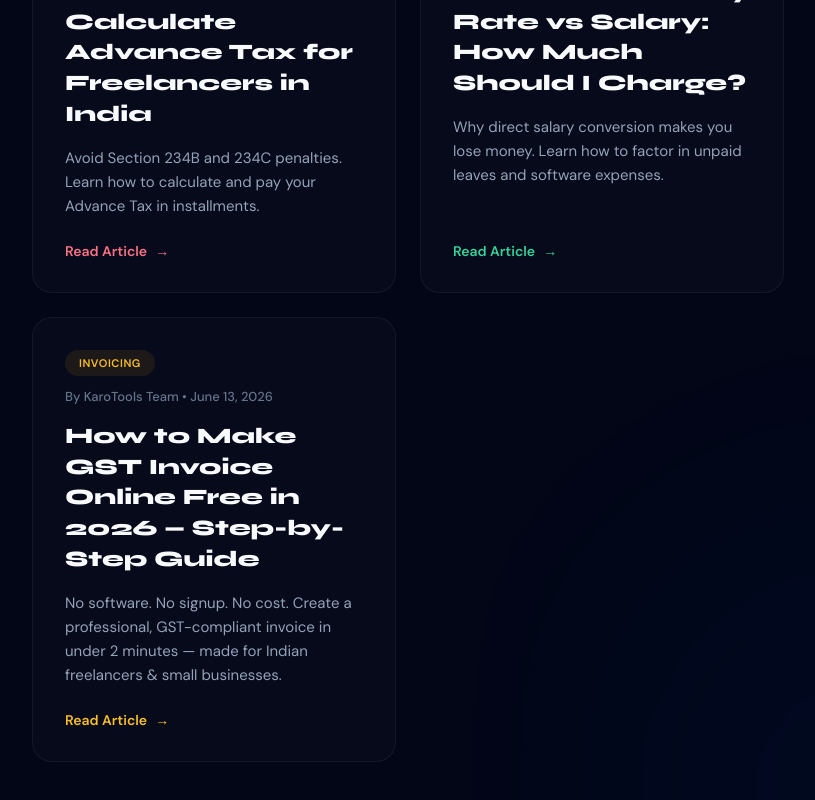
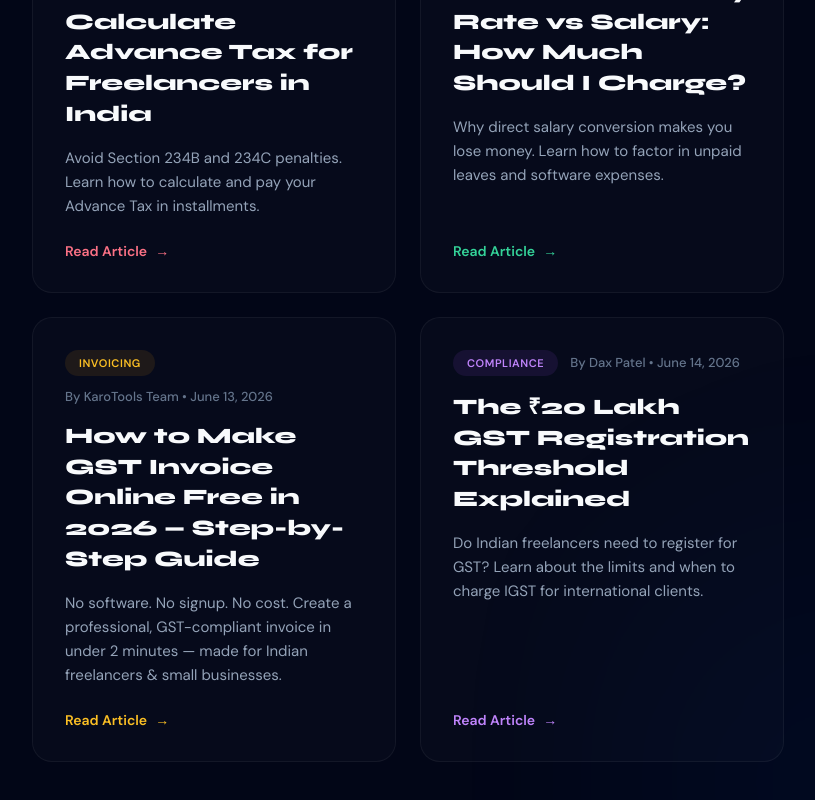
Before and after one commit to daxpatel109/karotools, a Next.js app: page /blog in a window 1280 px wide. Shown: the part 1116-1916 px from the top of the page, without its empty margins (232-1047 px from the left). Built offline with nearby package versions, Linux system fonts and the light colour scheme.

Commit message:
feat: publish GST threshold blog post

```diff
--- a/src/Blog.jsx
+++ b/src/Blog.jsx
@@ -142,6 +142,25 @@ export default function Blog() {
             </div>
           </Link>
 
+          {/* Post 6: GST Threshold Guide */}
+          <Link href="/blog/gst-registration-threshold" style={{ display: "flex", flexDirection: "column", textDecoration: "none", padding: "32px", background: "rgba(255,255,255,0.02)", borderRadius: "20px", border: "1px solid rgba(255,255,255,0.05)", transition: "all 0.3s", cursor: "pointer", height: "100%" }}
+            onMouseEnter={(e) => { e.currentTarget.style.background = "rgba(168,85,247,0.05)"; e.currentTarget.style.borderColor = "rgba(168,85,247,0.3)"; e.currentTarget.style.transform = "translateY(-4px)"; }}
+            onMouseLeave={(e) => { e.currentTarget.style.background = "rgba(255,255,255,0.02)"; e.currentTarget.style.borderColor = "rgba(255,255,255,0.05)"; e.currentTarget.style.transform = "none"; }}>
+            <div style={{ display: "flex", gap: "12px", marginBottom: "16px", alignItems: "center", flexWrap: "wrap" }}>
+              <span style={{ background: "rgba(168,85,247,0.1)", color: "#c084fc", padding: "6px 14px", borderRadius: "50px", fontSize: "11px", fontWeight: "700", letterSpacing: "0.05em" }}>COMPLIANCE</span>
+              <span style={{ color: "#64748b", fontSize: "13px", fontWeight: "500" }}>By Dax Patel • June 14, 2026</span>
+            </div>
+            <h2 style={{ fontSize: "22px", fontWeight: "800", fontFamily: "'Syne',sans-serif", color: "#f8fafc", marginBottom: "16px", lineHeight: "1.4" }}>
+              The ₹20 Lakh GST Registration Threshold Explained
+            </h2>
+            <p style={{ color: "#94a3b8", fontSize: "15px", lineHeight: "1.6", margin: "0 0 24px 0", flexGrow: 1 }}>
+              Do Indian freelancers need to register for GST? Learn about the limits and when to charge IGST for international clients.
+            </p>
+            <div style={{ color: "#c084fc", fontWeight: "600", fontSize: "14px", display: "flex", alignItems: "center", gap: "8px", marginTop: "auto" }}>
+              Read Article <span>→</span>
+            </div>
+          </Link>
+
         </div>
       </div>
     </div>
```
